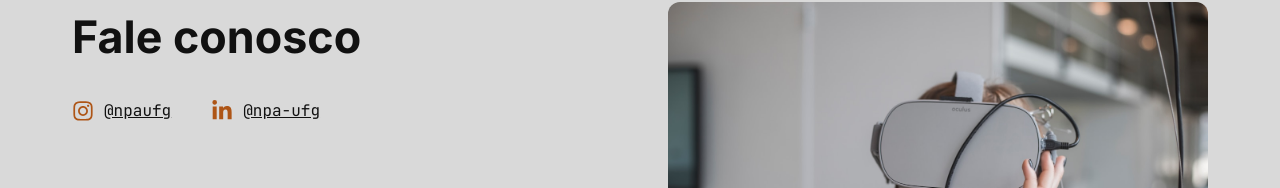
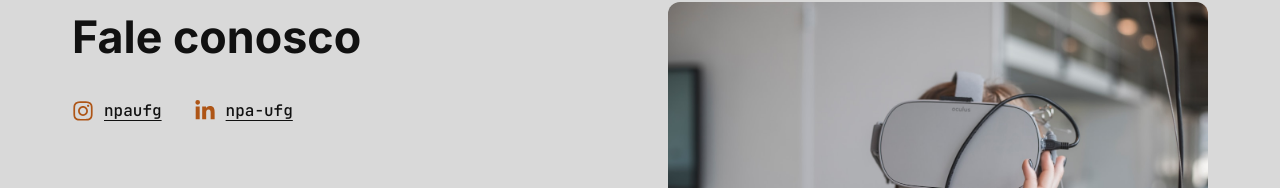
Before and after one commit to NPA-UFG/Site, a Next.js app: page /contato in a window 1280 px wide. Shown: the part 149-337 px from the top of the page. Built offline with nearby package versions, Linux system fonts and the light colour scheme.

Commit message:
fix: corrige direcionamento instagram e linkedin

```diff
--- a/components/sections/Contato.tsx
+++ b/components/sections/Contato.tsx
@@ -12,8 +12,8 @@ interface ContactLink {
 }
 
 const contactLinks: ContactLink[] = [
-  { label: "@npaufg", href: "https://instagram.com/npaufg", icon: FaInstagram },
-  { label: "@npa-ufg", href: "https://linkedin.com/company/npa-ufg", icon: FaLinkedinIn },
+  { label: "npaufg", href: "https://instagram.com/npaufg", icon: FaInstagram },
+  { label: "npa-ufg", href: "https://linkedin.com/company/npa-ufg", icon: FaLinkedinIn },
 ];
 
 export function Contato() {
@@ -22,17 +22,19 @@ export function Contato() {
       <Container className="grid grid-cols-1 items-start gap-14 nav:grid-cols-2">
         <div>
           <SectionHeading className="mb-6">Fale conosco</SectionHeading>
-          <div className="my-[14px] mb-14 flex flex-wrap gap-10">
+          <div className="my-[14px] mb-14 flex flex-wrap gap-8">
             {contactLinks.map(({ label, href, icon: Icon }) => (
               <a
                 key={label}
                 href={href}
                 target="_blank"
                 rel="noopener noreferrer"
-                className="flex items-center gap-2.5 font-mono underline"
+                className="group flex items-center gap-2.5 font-mono font-medium"
               >
                 <Icon className="h-[22px] w-[22px] text-rust" aria-hidden />
-                {label}
+                <span className="underline underline-offset-4 group-hover:text-rust">
+                  {label}
+                </span>
               </a>
             ))}
           </div>
```
